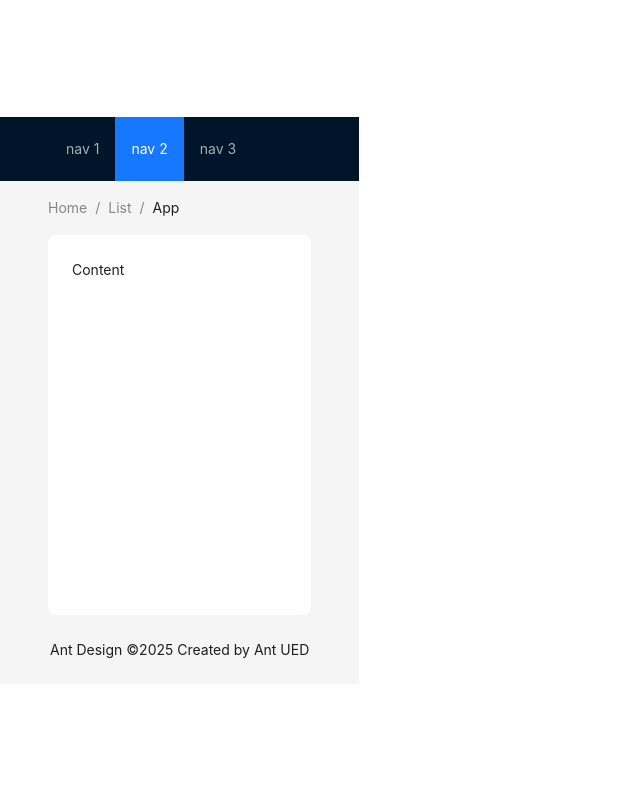
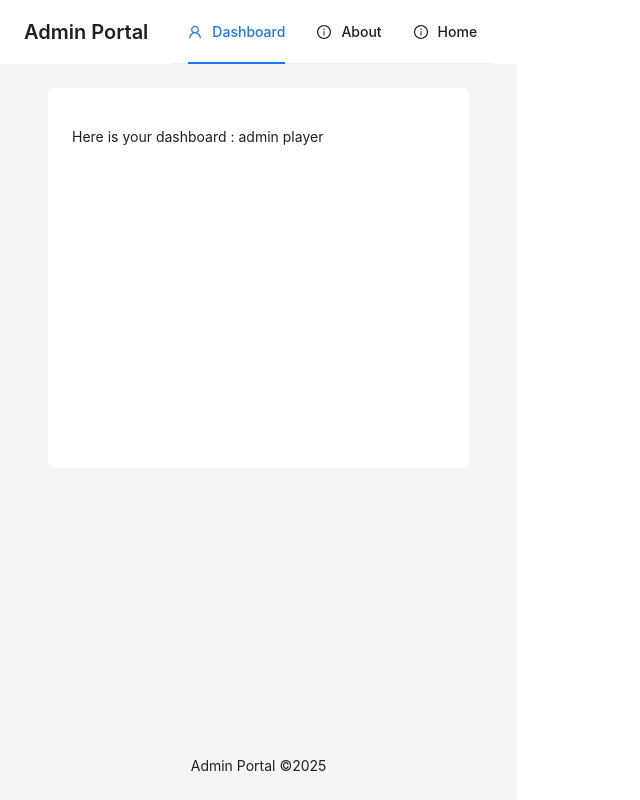
Before and after one commit to KatlehoMadaba/TypeScript_Practice, a React (Vite) app in the folder typescriptAnt/: page /admin in a window 1280 px wide. Shown: the whole page, without its empty margins (0-640 px from the left). Built offline with nearby package versions, Linux system fonts and the light colour scheme; sample sign-in values are in the browser's storage.

Commit message:
updated with correct routing links and pages

```diff
--- a/typescriptAnt/src/App.tsx
+++ b/typescriptAnt/src/App.tsx
@@ -28,15 +28,17 @@ function App() {
       {/* Protected Admin Routes */}
       <Route path="/admin" element={<AdminLayoutProtected/>}>
         {/* This is the default or the index when you land in the admin portal */}
-        <Route index element={<HomeProtected/>}/>
+        <Route index element={<Dashboard/>}/>
         {/* this where you will put the other pages that require the admin layout */}
         <Route path="dashboard" element={<Dashboard/>}/>
+        <Route path="about"element={<AboutProtected/>}/>
+        <Route path="home" element={<HomeProtected/>}/>
 
       </Route>
       {/* Protect Client Routes */}
       <Route path="/client" element={<ClientLayoutProtect/>}>
-      <Route index element={<AboutProtected/>}/>
-      <Route path="about"element={<AboutPage/>}/>
+      <Route index element={<Dashboard/>}/>
+      <Route path="about"element={<AboutProtected/>}/>
       <Route path="dashboard" element={<Dashboard/>}/>
       </Route>
     </Routes>
--- a/typescriptAnt/src/layouts/admin.tsx
+++ b/typescriptAnt/src/layouts/admin.tsx
@@ -1,43 +1,47 @@
-import React from 'react';
-import { Breadcrumb, Layout, Menu, theme } from 'antd';
+import { Layout, Menu, theme, Typography } from 'antd';
+import { Outlet, Link } from 'react-router-dom';
+import { UserOutlined, InfoCircleOutlined } from '@ant-design/icons';
 
 const { Header, Content, Footer } = Layout;
-const items = Array.from({ length: 3 }).map((_, index) => ({
-    key: String(index + 1),
-    label: `nav ${index + 1}`,
-  }));
+const { Title } = Typography;
 
-const Admin:React.FC=()=> {
+const AdminLayout = () => {
   const {
     token: { colorBgContainer, borderRadiusLG },
   } = theme.useToken();
+
   return (
-    <Layout>
-    <Header
-      style={{
-        position: 'sticky',
-        top: 0,
-        zIndex: 1,
-        width: '100%',
-        display: 'flex',
-        alignItems: 'center',
-      }}
-    >
-      <div className="demo-logo" />
+    <Layout style={{ minHeight: '100vh' }}>
+      <Header style={{ background: '#fff', padding: 0 }}>
+        <div style={{ display: 'flex', alignItems: 'center', padding: '0 24px' }}>
+          <Title level={4} style={{ margin: '16px 24px 16px 0', flexShrink: 0 }}>
+            Admin Portal
+          </Title>
           <Menu
-        theme="dark"
             mode="horizontal"
-        defaultSelectedKeys={['2']}
-        items={items}
+            defaultSelectedKeys={['1']}
             style={{ flex: 1, minWidth: 0 }}
+            items={[
+              {
+                key: '1',
+                icon: <UserOutlined />,
+                label: <Link to="dashboard">Dashboard</Link>,
+              },
+              {
+                key: '2',
+                icon: <InfoCircleOutlined />,
+                label: <Link to="about">About</Link>,
+              },
+              {
+                key: '2',
+                icon: <InfoCircleOutlined />,
+                label: <Link to="home">Home</Link>,
+              },
+            ]}
           />
+        </div>
       </Header>
-    <Content style={{ padding: '0 48px' }}>
-      <Breadcrumb style={{ margin: '16px 0' }}>
-        <Breadcrumb.Item>Home</Breadcrumb.Item>
-        <Breadcrumb.Item>List</Breadcrumb.Item>
-        <Breadcrumb.Item>App</Breadcrumb.Item>
-      </Breadcrumb>
+      <Content style={{ padding: '24px 48px' }}>
         <div
           style={{
             padding: 24,
@@ -46,14 +50,14 @@ const Admin:React.FC=()=> {
             borderRadius: borderRadiusLG,
           }}
         >
-        Content
+          <Outlet />
         </div>
       </Content>
       <Footer style={{ textAlign: 'center' }}>
-      Ant Design ©{new Date().getFullYear()} Created by Ant UED
+        Admin Portal ©{new Date().getFullYear()}
       </Footer>
     </Layout>
-  )
-}
+  );
+};
 
-export default Admin
+export default AdminLayout;
--- a/typescriptAnt/src/layouts/client.tsx
+++ b/typescriptAnt/src/layouts/client.tsx
@@ -30,7 +30,7 @@ const ClientLayout = () => {
               {
                 key: '2',
                 icon: <InfoCircleOutlined />,
-                label: <Link to="/client/about">About</Link>,
+                label: <Link to="about">About</Link>,
               },
             ]}
           />
--- a/typescriptAnt/src/pages/dashboard/dashboard.tsx
+++ b/typescriptAnt/src/pages/dashboard/dashboard.tsx
@@ -3,7 +3,7 @@ const Dashboard = () => {
     const userRole=localStorage.getItem('user_role');
   return (
     <div>
-      <p>Here is your dashboard {userRole}player</p>
+      <p>Here is your dashboard : {userRole} player</p>
     </div>
   )
 }
```
Lines whose indentation alone changed are shown as unchanged.
